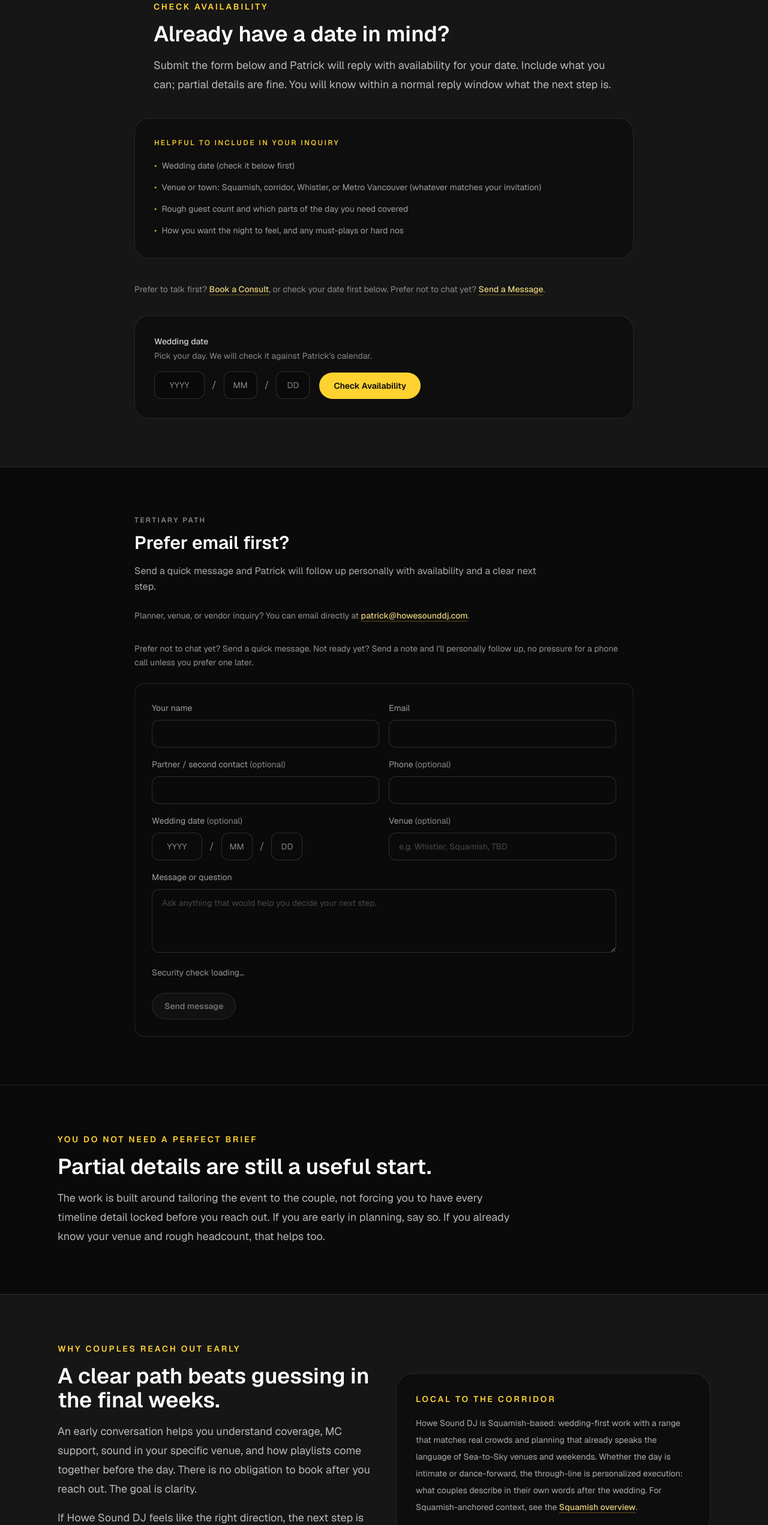
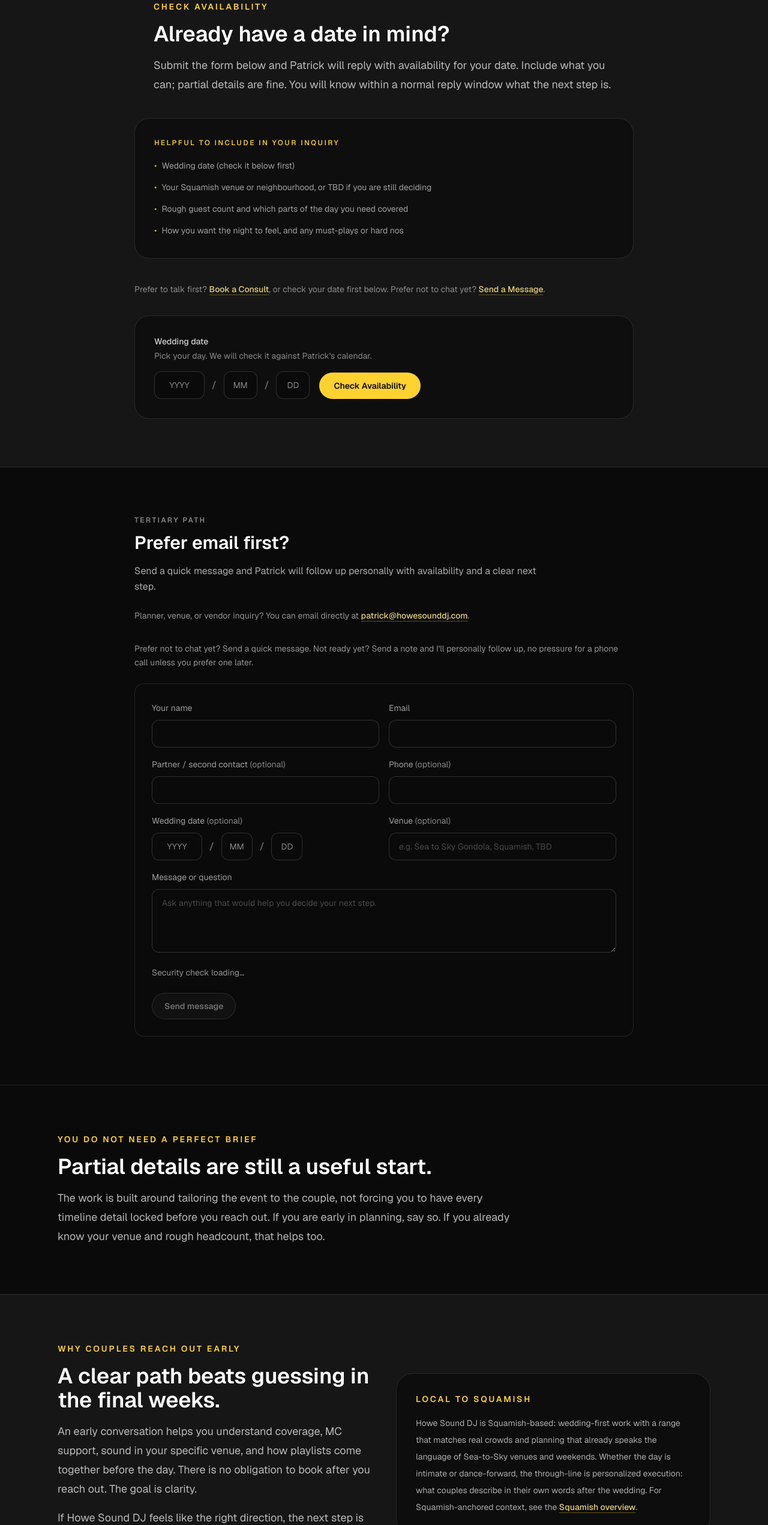
Before and after one commit to patrickmallan/howesounddj, a Next.js app: page /contact in a window 1280 px wide. Shown: the part 2117-4659 px from the top of the page at 60% size. Built offline with nearby package versions, Linux system fonts and the light colour scheme; no server answers.

Commit message:
fix: align public claims analytics privacy and contact scope

```diff
--- a/src/app/contact/page.tsx
+++ b/src/app/contact/page.tsx
@@ -133,7 +133,7 @@ export default function ContactPage() {
               </li>
               <li className="flex gap-2">
                 <span className="text-amber-300/80">•</span>
-                Venue or town: Squamish, corridor, Whistler, or Metro Vancouver (whatever matches your invitation)
+                Your Squamish venue or neighbourhood, or TBD if you are still deciding
               </li>
               <li className="flex gap-2">
                 <span className="text-amber-300/80">•</span>
@@ -209,7 +209,7 @@ export default function ContactPage() {
             </div>
             <div className="premium-surface rounded-[1.75rem] border border-white/10 bg-neutral-950/70 p-8">
               <div className="text-sm font-semibold uppercase tracking-[0.2em] text-amber-300">
-                Local to the corridor
+                Local to Squamish
               </div>
               <p className="mt-4 text-sm leading-7 text-white/65">
                 Howe Sound DJ is Squamish-based: wedding-first work with a range that matches real crowds and planning that already speaks the language of Sea-to-Sky venues and weekends. Whether the day
--- a/src/app/reviews/page.tsx
+++ b/src/app/reviews/page.tsx
@@ -149,7 +149,7 @@ export default function ReviewsPage() {
               Rooted in Squamish. Trusted where it matters.
             </h2>
             <p className="mt-4 text-lg leading-8 text-white/70">
-              Howe Sound DJ is built around being authentically local: knowing the venues, the vendors, and the vibe of the Sea-to-Sky corridor. The live site describes preferred status with popular regional venues, the kind of repeat trust that comes from showing up professionally, night after night.
+              Howe Sound DJ is built around being authentically local: knowing the venues, the logistics, and the pace of Squamish weddings. The proof here comes from named client feedback and visible public reviews, without implying private venue endorsements.
             </p>
             <p className="mt-4 text-lg leading-8 text-white/70">
               Couples also describe Patrick as the go-to for a reason: seamless and stress-free, a vital part of the team, and someone who goes above and beyond so the celebration stays on track.
@@ -181,7 +181,7 @@ export default function ReviewsPage() {
               <li className="flex gap-3">
                 <span className="mt-2 h-1.5 w-1.5 shrink-0 rounded-full bg-amber-300" />
                 <span>
-                  <span className="text-white/90">Venue familiarity:</span> played top Squamish venues multiple times; preferred vendor relationships across the region.
+                  <span className="text-white/90">Venue familiarity:</span> practical Squamish planning context, without claiming an endorsement from a venue.
                 </span>
               </li>
             </ul>
--- a/src/components/contact-secondary-inquiry-form.tsx
+++ b/src/components/contact-secondary-inquiry-form.tsx
@@ -494,7 +494,7 @@ export function ContactSecondaryInquiryForm({ turnstileSiteKey }: { turnstileSit
               id="secondary-inquiry-venue"
               value={venueOptional}
               onChange={(e) => setVenueOptional(e.target.value)}
-              placeholder="e.g. Whistler, Squamish, TBD"
+              placeholder="e.g. Sea to Sky Gondola, Squamish, TBD"
               className={`${inputClass} placeholder:text-white/25`}
             />
           </div>
--- a/src/components/google-analytics.tsx
+++ b/src/components/google-analytics.tsx
@@ -54,7 +54,11 @@ export function GoogleAnalytics({ gaId }: GoogleAnalyticsProps) {
           window.dataLayer = window.dataLayer || [];
           function gtag(){dataLayer.push(arguments);}
           gtag('js', new Date());
-          gtag('config', '${gaId}', { send_page_view: false });
+          gtag('config', '${gaId}', {
+            send_page_view: false,
+            allow_google_signals: false,
+            allow_ad_personalization_signals: false
+          });
         `}
       </Script>
     </>
--- a/src/components/site-chrome.tsx
+++ b/src/components/site-chrome.tsx
@@ -411,7 +411,6 @@ export function SiteHeader() {
         <Link
           href="/"
           className="mr-2 min-w-0 shrink text-left transition hover:opacity-90 sm:mr-4 md:min-w-[12rem]"
-          aria-label={`${SITE_PUBLIC_NAME} home`}
         >
           <div className="text-sm font-semibold tracking-[0.08em] uppercase text-amber-300 sm:text-base sm:tracking-[0.14em]">
             {SITE_PUBLIC_NAME}
```
Also changed, not shown: 1 other file (tests, documents, lock files or other folders).
